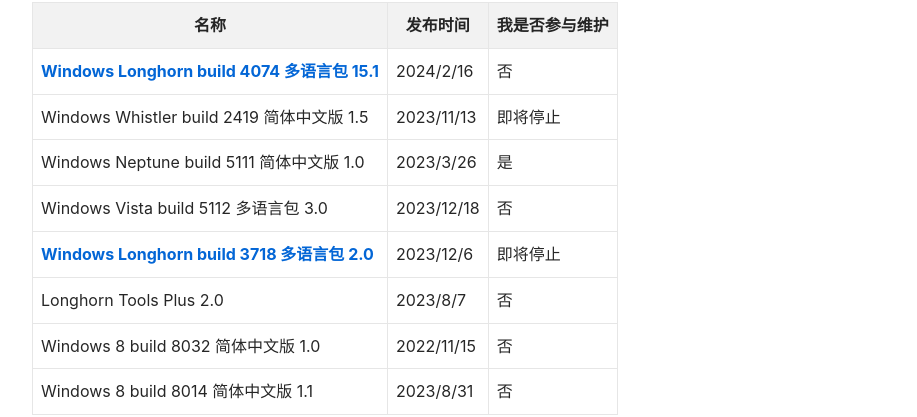
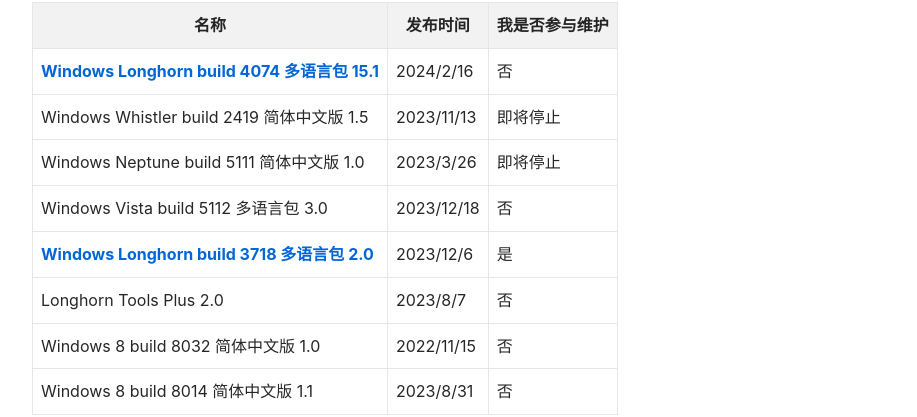
Before and after one commit to orangeZSCB/wbl2.github.io, a Jekyll site: the page built from winbetamui.md, in a window 1280 px wide and 900 px high, scrolled down 394 px. Shown: the part 108-525 px from the top of the window, without its empty margins (181-1098 px from the left). Built offline with Jekyll 4.4.1, drawn with Linux system fonts in a browser that asks for light colours; nearby versions of some CDN libraries.

Commit message:
一处错误修改

```diff
--- a/winbetamui.md
+++ b/winbetamui.md
@@ -15,9 +15,9 @@
 | ------------------------------------------------------------ | ---------- | -------------- |
 | [Windows Longhorn build 4074 多语言包 15.1](/2023/06/10/lh4074mui) | 2024/2/16  | 否             |
 | Windows Whistler build 2419 简体中文版 1.5                   | 2023/11/13 | 即将停止       |
-| Windows Neptune build 5111 简体中文版 1.0                    | 2023/3/26  | 是             |
+| Windows Neptune build 5111 简体中文版 1.0                    | 2023/3/26  | 即将停止       |
 | Windows Vista build 5112 多语言包 3.0                        | 2023/12/18 | 否             |
-| [Windows Longhorn build 3718 多语言包 2.0](/2023/09/19/lh3718mui) | 2023/12/6  | 即将停止       |
+| [Windows Longhorn build 3718 多语言包 2.0](/2023/09/19/lh3718mui) | 2023/12/6  | 是             |
 | Longhorn Tools Plus 2.0                                      | 2023/8/7   | 否             |
 | Windows 8 build 8032 简体中文版 1.0                          | 2022/11/15 | 否             |
 | Windows 8 build 8014 简体中文版 1.1                          | 2023/8/31  | 否             |
```
